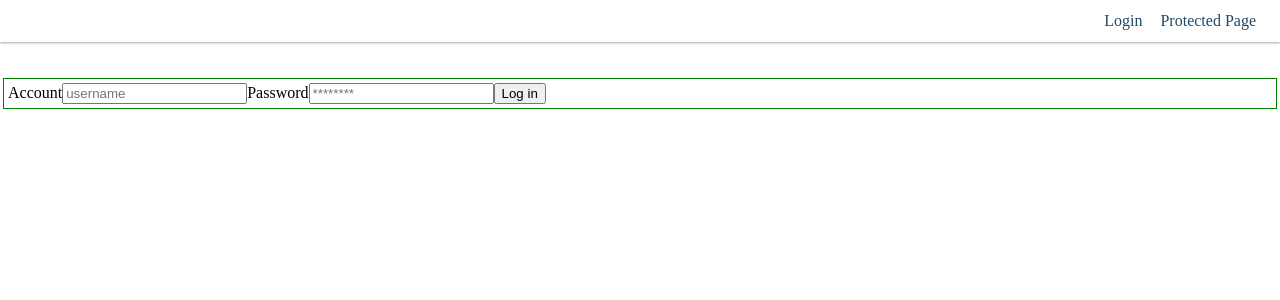
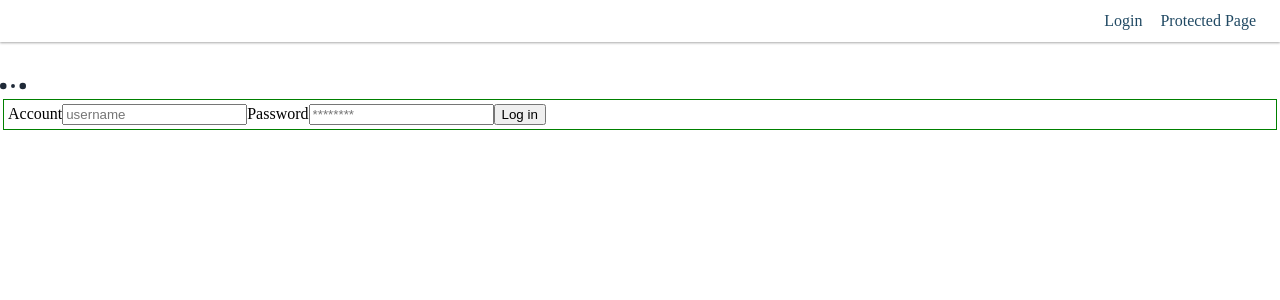
Before and after one commit to lambda-use-my-tech-stuff-built-week/UseMyTechStuff_FrontEnd, a React (Create React App) app in the folder usemytechstuff_frontend/: page /login in a window 1280 px wide. Shown: the top 300 px of the page. Built offline with nearby package versions, Linux system fonts and the light colour scheme.

Commit message:
added simple loading animation as tech items are rendered

```diff
--- a/usemytechstuff_frontend/src/components/Login.js
+++ b/usemytechstuff_frontend/src/components/Login.js
@@ -38,9 +38,17 @@ class Login extends React.Component {
   };
 
   render() {
-    console.log("Login says isLoggingin", this.props.isLoggingIn);
     return (
       <div>
+
+        <Loader
+          className="section"
+          type="ThreeDots"
+          color="#1f2a38"
+          height="12"
+          width="26"
+        />
+
         <form onSubmit={this.handleLogin}>
           <label htmlFor = "username">Account</label>
             <input
@@ -60,17 +68,21 @@ class Login extends React.Component {
             />
           <button>
             {this.props.isLoggingIn ?
-                <Loader className="section" type="ThreeDots" color="blue" height="60" width="80" />
+              <Loader className = "section" type="ThreeDots" color="blue" height="60" width="80" />
               :
               "Log in"
             }
           </button>
+
+
+
         </form>
       </div>
     );
   }
 }
 
+/*
 const mapStateToProps = state => {
   return {
     isLoggingIn: state.isLoggingIn,
@@ -78,6 +90,17 @@ const mapStateToProps = state => {
 
   };
 };
+ */
+
+
+const mapStateToProps = ({isLoggingIn, username}) => ({
+  isLoggingIn,
+  username,
+
+
+});
+
+
 
 export default connect(
   mapStateToProps,
--- a/usemytechstuff_frontend/src/components/TechItemList.js
+++ b/usemytechstuff_frontend/src/components/TechItemList.js
@@ -44,7 +44,11 @@ class TechItemlist extends Component {
         } }
       >
 
-        <h2> Available Used Tech !!!  </h2>
+        {this.props.techItems.fetchingData?
+          <Loader className = "section" type="Rings" color="deeppink" height="260" width="280" />
+          :
+          <h3> TechItems for Rent !</h3>
+        }
 
 
         {this.props.techItems.techItems.map( (techItem, id ) => (
@@ -83,23 +87,6 @@ class TechItemlist extends Component {
   }
 }
 
-/*
-
-
- */
-
-
-/*
-        {this.props.techItems.techItems.map( (techItem, index) => (
-          <div
-            key = {index}>
-            <h6> {techItem.name} </h6>
-          </div>
-        ))}
-
- */
-
-
 
 const mapStateToProps = ({techItems, fetchingData}) => ({
   techItems,
--- a/usemytechstuff_frontend/src/reducers/itemsReducer.js
+++ b/usemytechstuff_frontend/src/reducers/itemsReducer.js
@@ -10,7 +10,6 @@ import {
 
 const initialState = {
   techItems: [],                   // ADDED
-//  username: {},                    // ADDED
   user_id: '',               // ADDED
   username: '',
   isLoggingIn: false,
```
Also changed, not shown: usemytechstuff_frontend/src/components/App.js (+0 -49 lines). Lines whose indentation alone changed are shown as unchanged.
